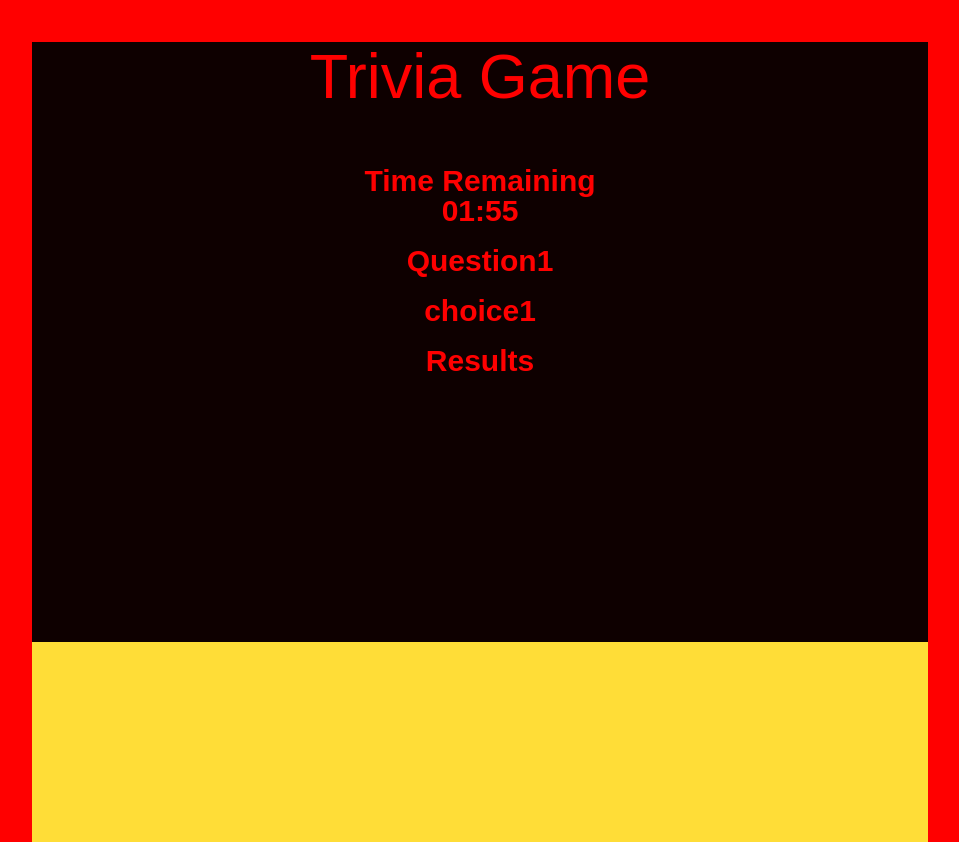
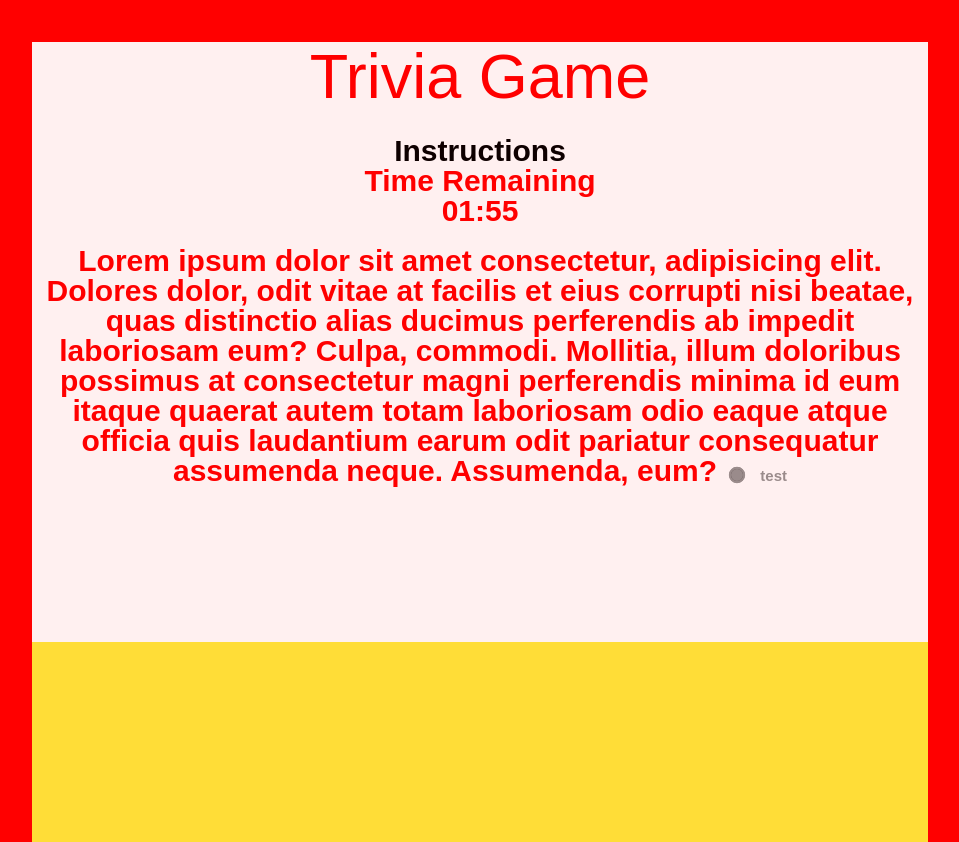
Before and after one commit to soyabeans1000/trivia-game, a plain HTML site: page index.html in a window 1280 px wide. Shown: the whole page, without its empty margins (160-1119 px from the left). Drawn offline with nearby package versions, Linux system fonts and the light colour scheme.

Commit message:
Game flow

```diff
--- a/assets/js/stopwatch.js
+++ b/assets/js/stopwatch.js
@@ -12,7 +12,6 @@ function compTime ()
 
 timer = setInterval(_ => {
   count++
-  console.log(count)
 
   minutes = Math.floor(count/60)
 
--- a/assets/js/trivia.js
+++ b/assets/js/trivia.js
@@ -1,24 +1,67 @@
 //set global variables
 count = 0
+gameEnded = true
+let answerTimer
 
 
 questions = [{
   question: "Question1",
-  a: "choice1",
-  b: "choice2",
-  c: "Choice3",
-  d: "Choice4",
-  correct: "b"
+  choiceList: ["1choice1", "1choice2", "1Choice3", "1Choice4"],
+  answer: "1choice2"
 },
 {
   question: "Question2",
-  a: "2choice1",
-  b: "2choice2",
-  c: "2Choice3",
-  d: "2Choice4",
-  correct: "c"
+  choiceList: ["2choice1", "2choice2", "2Choice3", "2Choice4"],
+  answer: "2choice3"
+},
+{
+  question: "Question3",
+  choiceList: ["3choice1", "3choice2", "3Choice3", "3Choice4"],
+  answer: "3choice3"
 }]
 
 
-document.querySelector('#question').textContent = `${questions[0].question}`
-document.querySelector('#answer').textContent = `${questions[0].a}`
+function displayScore()
+{
+  clearTimeout(scoreTimer)
+ document.getElementById('content').textContent = "Score"
+ //Give an option to play new game
+
+}
+
+
+function displaynextQuestion()
+  {
+    clearTimeout(answerTimer)
+    document.getElementById('content').textContent = "next Question"
+
+
+  }
+
+//Function to Display Answer
+function displayanswer()
+  {
+    document.getElementById('content').textContent = "Answer"
+    answerTimer = setTimeout(displaynextQuestion, 3000)
+   //If last question, display answer
+  }
+
+
+
+  let choiceSelection = document.createElement('input');
+  let choiceLabel = document.createElement('span');
+  let i = 1;
+
+  choiceSelection.setAttribute('type', 'radio');
+  choiceSelection.setAttribute('id', 'id');
+   choiceSelection.setAttribute('name', 'choices' + i);
+   choiceSelection.setAttribute('value', 'choices[0]');
+   choiceSelection.setAttribute('checked', true);
+   choiceSelection.setAttribute('disabled', false);
+   choiceLabel.innerHTML = "test"
+   document.getElementById('content').append(choiceSelection);
+  document.getElementById('content').append(choiceLabel);
+
+
+  //Event Handler for the Question
+  document.getElementById("content").addEventListener("click", displayanswer);
--- a/index.html
+++ b/index.html
@@ -14,13 +14,14 @@
 
 
 
+
 </head>
 <body>
 
 
   <div class="container yellow">
 
-       <div class="main-game black center-align">
+       <div class="main-game white center-align">
         <h1>Trivia Game</h1>
         <!--Starting  grid to contain all components of Game-->
 
@@ -39,22 +40,14 @@ Time Remaining
 
         <div class="row">
           <div class="col s12 m12">
-              <div id="question">Ques
+              <div id="content">
+Lorem ipsum dolor sit amet consectetur, adipisicing elit. Dolores dolor, odit vitae at facilis et eius corrupti nisi beatae, quas distinctio alias ducimus perferendis ab impedit laboriosam eum? Culpa, commodi.
+Mollitia, illum doloribus possimus at consectetur magni perferendis minima id eum itaque quaerat autem totam laboriosam odio eaque atque officia quis laudantium earum odit pariatur consequatur assumenda neque. Assumenda, eum?
+
             </div>
          </div>
       </div>
 
-      <div class="row">
-        <div class="col s12 m12">
-            <div id="answer">Answer
-          </div>
-       </div>
-    </div>
-
-      <div class="row">
-        <div class="col s12 m12">
-            <div>Results
-          </div>
 
 
         </div>
```
